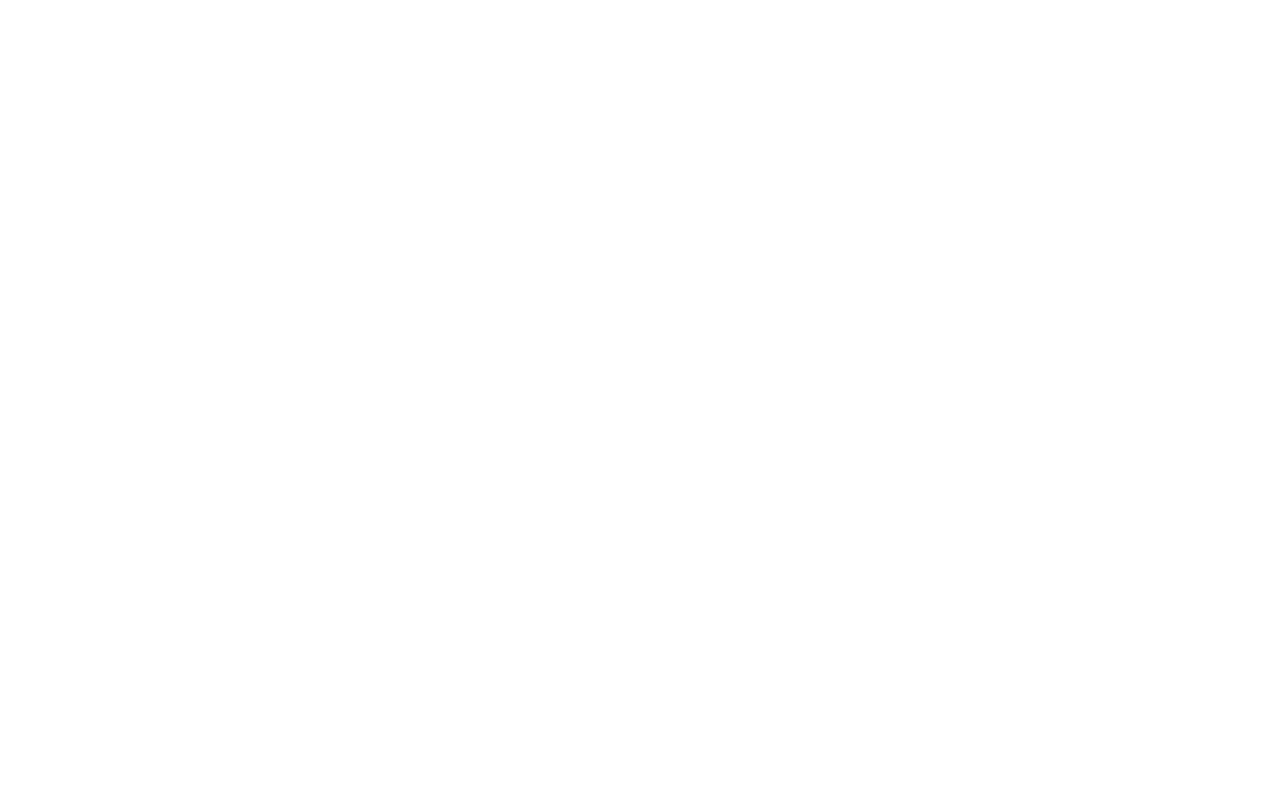
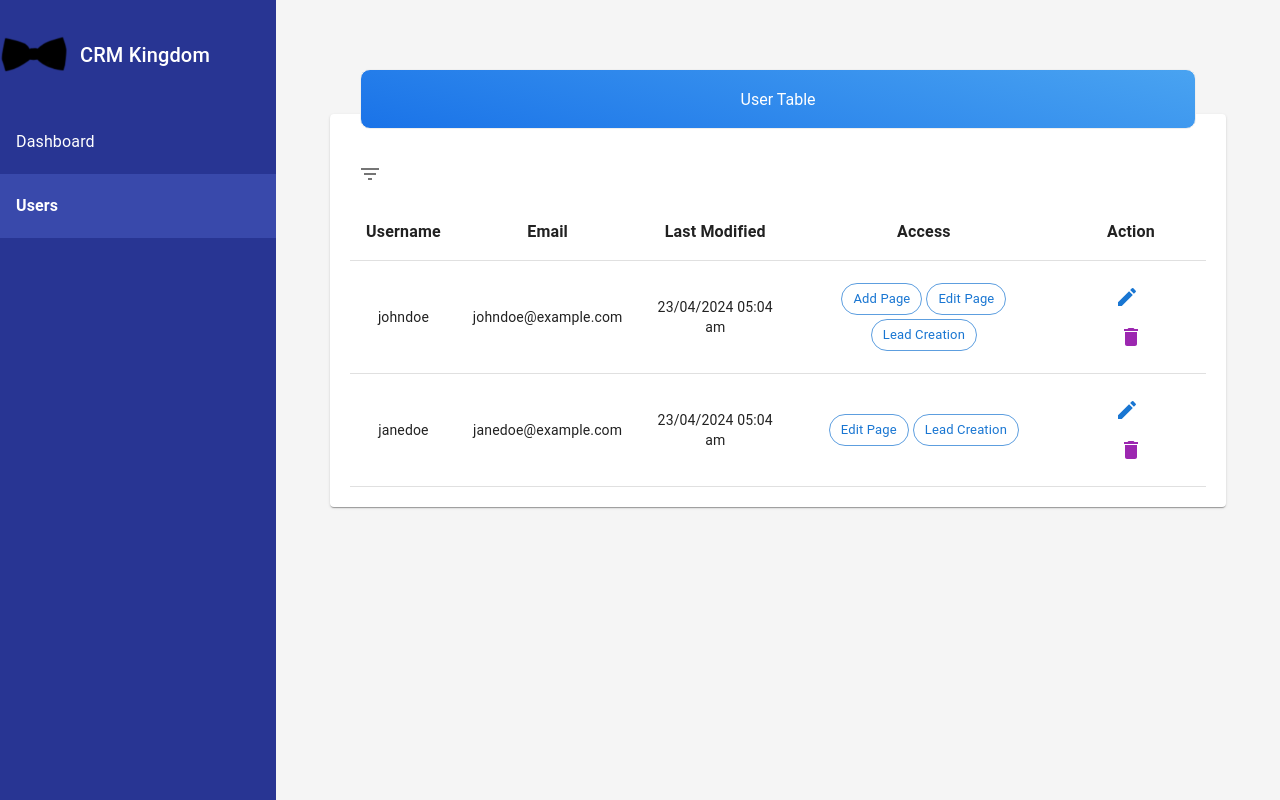
Before and after one commit to Bhavik5402/CRM_Kingdom, a React (Create React App) app in the folder crm-kingdom-frontend/: page /users in a window 1280 px wide. Before the commit this address had no page. Built offline with nearby package versions, Linux system fonts and the light colour scheme.

Commit message:
user table

```diff
--- a/crm-kingdom-frontend/src/components/User/TableStyles.css
+++ b/crm-kingdom-frontend/src/components/User/TableStyles.css
@@ -26,3 +26,17 @@
 .MuiButton-root {
     height: 40px;
 }
+
+.access-list {
+    padding-left: 0px;
+    margin: 0;
+    list-style-type: disc;
+}
+
+.access-item {
+    margin-bottom: 4px;
+}
+
+.css-1ygcj2i-MuiTableCell-root{
+    text-align: center;
+}
--- a/crm-kingdom-frontend/src/components/User/UserTable.js
+++ b/crm-kingdom-frontend/src/components/User/UserTable.js
@@ -13,8 +13,10 @@
     IconButton,
     Box,
     Collapse,
+    Chip,
 } from "@mui/material";
 import FilterListIcon from "@mui/icons-material/FilterList";
+import { Delete, Edit } from "@mui/icons-material";
 import "./TableStyles.css";
 
 const UserTable = ({ users }) => {
@@ -42,9 +44,30 @@
         setFilteredUsers(users);
     };
 
+    const handleEdit = (userId) => {
+        // Handle edit action
+        console.log(`Edit user with id: ${userId}`);
+    };
+
+    const handleDelete = (userId) => {
+        // Handle delete action
+        console.log(`Delete user with id: ${userId}`);
+    };
+
+
+    const centerStyle = {
+        textAlign: "center"
+    }
+
+    const headrs = {
+        fontWeight: 'bold',
+        fontSize: '16px',
+        textAlign: "center"
+    }
+
     return (
         <Paper className="table-container">
-            <Box className="filter-container">
+            <Box className="filter-container"  sx={{marginTop:"20px"}}>
                 <IconButton onClick={() => setFilterOpen(!filterOpen)}>
                     <FilterListIcon />
                 </IconButton>
@@ -81,15 +104,49 @@
                 <Table>
                     <TableHead>
                         <TableRow>
-                            <TableCell>Username</TableCell>
-                            <TableCell>Email</TableCell>
+                            <TableCell sx={headrs}>Username</TableCell>
+                            <TableCell sx={headrs}>Email</TableCell>
+                            <TableCell sx={headrs}>Last Modified</TableCell>
+                            <TableCell sx={headrs}>Access</TableCell>
+                            <TableCell sx={headrs}>Action</TableCell>
                         </TableRow>
                     </TableHead>
                     <TableBody>
                         {filteredUsers.map((user) => (
                             <TableRow key={user.id}>
-                                <TableCell>{user.username}</TableCell>
-                                <TableCell>{user.email}</TableCell>
+                                <TableCell sx={centerStyle}>{user.username}</TableCell>
+                                <TableCell sx={centerStyle}>{user.email}</TableCell>
+                                <TableCell sx={centerStyle}>{user.LastModified}</TableCell>
+                                <TableCell sx={centerStyle}>
+                                    {user.access.map((item, index) => (
+                                        <Chip
+                                            key={index}
+                                            label={item}
+                                            style={{ margin: '2px' }}
+                                            color="primary"
+                                            variant="outlined"
+                                        />
+                                    ))}
+                                </TableCell>
+                                <TableCell sx={centerStyle}>
+                                    <Button
+                                        color="primary"
+                                        variant="text"  // No background, no border
+                                        size="small"
+                                        sx={{ marginRight: '8px' }}
+                                        onClick={() => handleEdit(user.id)}
+                                    >
+                                        <Edit />
+                                    </Button>
+                                    <Button
+                                        color="secondary"
+                                        variant="text"  // No background, no border
+                                        size="small"
+                                        onClick={() => handleDelete(user.id)}
+                                    >
+                                        <Delete />
+                                    </Button>
+                                </TableCell>
                             </TableRow>
                         ))}
                     </TableBody>
--- /dev/null
+++ b/crm-kingdom-frontend/src/pages/User/UserPage.css
@@ -0,0 +1,22 @@
+.table-header {
+    display: block;
+    width: calc(100% - 100px);
+    height: 60px;
+    position: relative;
+    top: 35px;
+    border: 1px solid #efefef;
+    background:linear-gradient(195deg, #49a3f1, #1A73E8);
+    margin-left: 50px;
+    box-sizing: border-box;
+    line-height: 60px;
+    text-align: center;
+    color: white;
+    border-radius: 10px;
+}
+
+.user-table {
+    padding: 10px;
+
+    width: 100%; /* Adjust width as needed */
+    box-sizing: border-box; /* Include padding and border in element's total width and height */
+}
--- a/crm-kingdom-frontend/src/pages/User/UserPage.js
+++ b/crm-kingdom-frontend/src/pages/User/UserPage.js
@@ -2,18 +2,19 @@
 import React from "react";
 import UserTable from "components/User/UserTable";
 import MainLayout from "Layout/MainLayout";
-
+import './UserPage.css'
 const UserPage = () => {
     const users = [
-        { id: 1, username: "johndoe", email: "johndoe@example.com" },
-        { id: 2, username: "janedoe", email: "janedoe@example.com" },
-        // Add more users here...
+        { id: 1, username: "johndoe", email: "johndoe@example.com", LastModified: "23/04/2024 05:04 am", access: ["Add Page", "Edit Page", "Lead Creation"] },
+        { id: 2, username: "janedoe", email: "janedoe@example.com", LastModified: "23/04/2024 05:04 am", access: ["Edit Page", "Lead Creation"] },
     ];
 
     return (
         <MainLayout>
-            <div>
-                <h1>Users</h1>
+            <div className="user-table">
+                 <div className="table-header">
+                    User Table
+                 </div>
                 <UserTable users={users} />
             </div>
         </MainLayout>
--- a/crm-kingdom-frontend/src/utility/auth-guards/app-routes.js
+++ b/crm-kingdom-frontend/src/utility/auth-guards/app-routes.js
@@ -15,4 +15,11 @@
     element: UserPage,
     routeType: RouterType.protectedRoute
   },
+
+  {
+    id: 3,
+    path: AppRoutings.User,
+    element: UserPage,
+    routeType: RouterType.unprotectedRoute
+  }
 ];
--- a/crm-kingdom-frontend/src/utility/auth-guards/unprotected-route.js
+++ b/crm-kingdom-frontend/src/utility/auth-guards/unprotected-route.js
@@ -10,5 +10,5 @@
     // get session token from cookies
     const sessionToken = tokenManager.getToken();
 
-    return !sessionToken ? (element || <Outlet />) : (<Navigate to={AppRoutings.Dashboard} replace />);
+    return !sessionToken ? (element || <Outlet />) : (<Navigate to={AppRoutings.User} replace />);
 };
--- a/crm-kingdom-frontend/src/utility/enums/app-routings.ts
+++ b/crm-kingdom-frontend/src/utility/enums/app-routings.ts
@@ -1,5 +1,6 @@
 export enum AppRoutings {
   Root = '/',
   Login = '/login',
-  Dashboard = '/dashboard'
+  Dashboard = '/dashboard',
+  User = '/users'
 }
```
Also changed, not shown: crm-kingdom-frontend/src/components/common/BreadCrumb/index.js (added), 1 other file (tests, documents, lock files or other folders).
